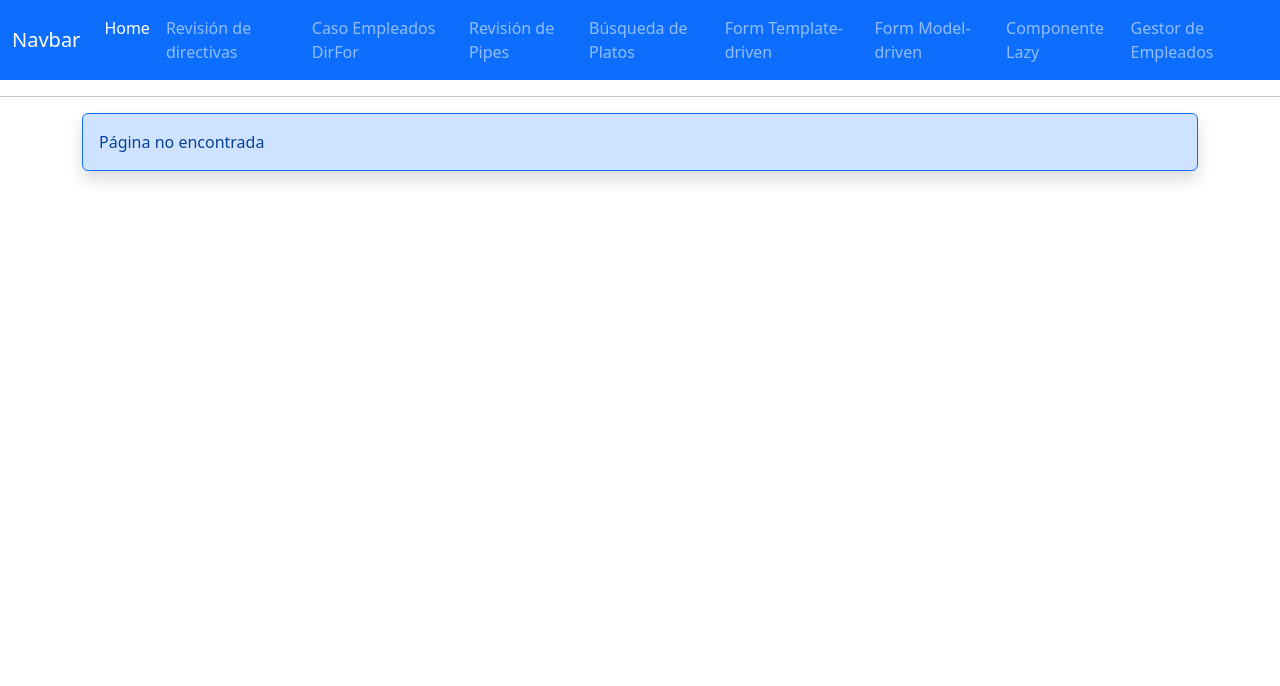
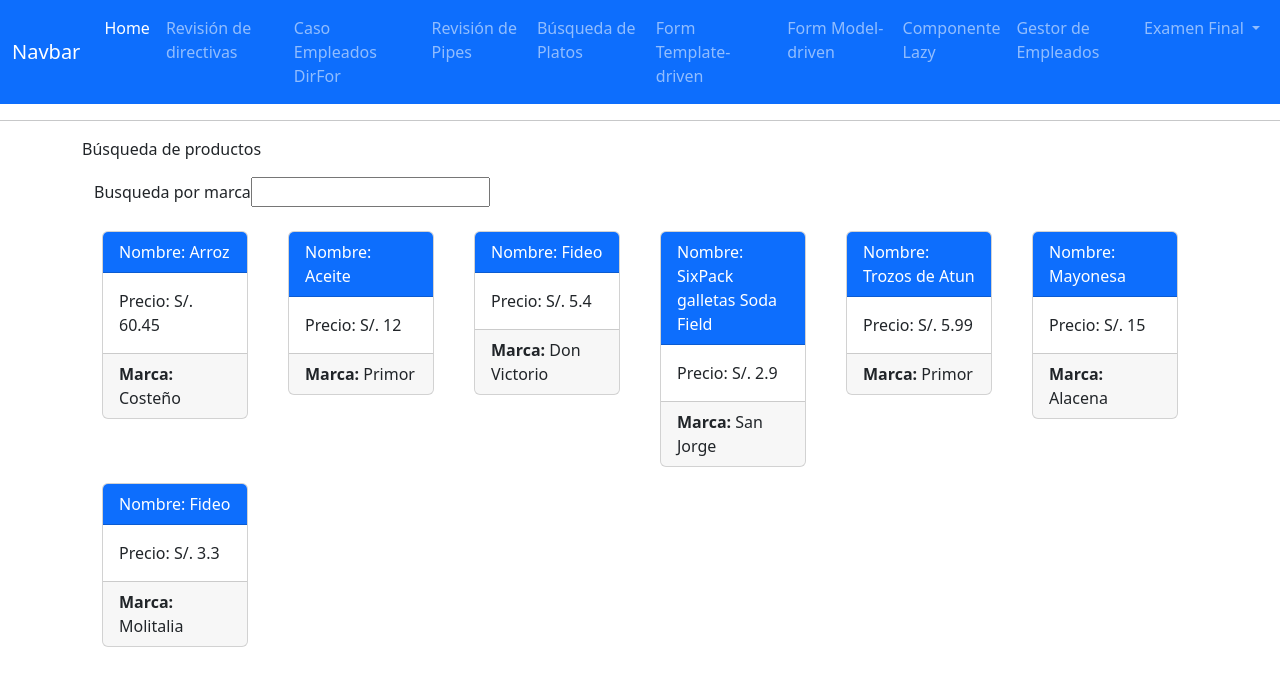
Before and after one commit to gustavo2209/angularCap02, an Angular app: page /arreglo-productos in a window 1280 px wide. Shown: the top 686 px of the page. Built offline with nearby package versions, Linux system fonts and the light colour scheme.

Commit message:
actualizaciones

```diff
--- a/src/app/app-routing.module.ts
+++ b/src/app/app-routing.module.ts
@@ -1,5 +1,6 @@
 import { NgModule } from '@angular/core';
 import { RouterModule, Routes } from '@angular/router';
+import { ArregloProductosComponent } from './comp/arreglo-productos/arreglo-productos.component';
 import { BusquedaPlatosComponent } from './comp/busqueda-platos/busqueda-platos.component';
 import { DirectivaComponent } from './comp/directiva/directiva.component';
 import { EmpleadosComponent } from './comp/empleados/empleados.component';
@@ -9,6 +10,7 @@
 import { HomeComponent } from './comp/home/home.component';
 import { PageNotFoundComponent } from './comp/page-not-found/page-not-found.component';
 import { PipesComponent } from './comp/pipes/pipes.component';
+import { PlatosNIComponent } from './comp/platos-ni/platos-ni.component';
 
 const routes: Routes = [
   {path:'tuberias', component:PipesComponent},
@@ -20,6 +22,8 @@
   {path:'form-model', component:FormModelComponent},
   {path:'', loadChildren:()=> import('./modulo-secundario/secundario/secundario.module').then(m=>m.SecundarioModule)},
   {path:'gestor-empleado-api', component:GestorEmpleadoComponent},
+  {path:'platos-nacionales-internacionales', component:PlatosNIComponent},
+  {path:'arreglo-productos', component:ArregloProductosComponent},
   {path:'**', pathMatch:'full', component:PageNotFoundComponent}
 ];
 
--- /dev/null
+++ b/src/app/comp/arreglo-productos/arreglo-productos.component.html
@@ -0,0 +1,24 @@
+<div class="container">
+    <p>Búsqueda de productos</p>
+
+    <div class="container">
+        <label>Busqueda por marca</label>
+        <input type="text" [(ngModel)]="consulta" />
+    </div>
+
+    <div class="container mt-3">
+        <div class="row">
+            <div class="col col-2" *ngFor="let producto of productos | consultaProductos:consulta">
+                <div class="card m-2">
+                    <div class="card-header bg-primary text-white">
+                        Nombre: {{ producto.nombre }}
+                    </div>
+                    <div class="card-body">Precio: S/. {{ producto.precio }}</div>
+                    <div class="card-footer">
+                        <b>Marca:</b> {{ producto.marca }}
+                    </div>
+                </div>
+            </div>
+        </div>
+    </div>
+</div>
--- /dev/null
+++ b/src/app/comp/arreglo-productos/arreglo-productos.component.ts
@@ -0,0 +1,19 @@
+import { Component, OnInit } from '@angular/core';
+import { productos } from '../data';
+
+@Component({
+  selector: 'app-arreglo-productos',
+  templateUrl: './arreglo-productos.component.html',
+  styleUrls: ['./arreglo-productos.component.css']
+})
+export class ArregloProductosComponent implements OnInit {
+
+  productos = productos;
+  consulta:string='';
+
+  constructor() { }
+
+  ngOnInit(): void {
+  }
+
+}
--- a/src/app/comp/data.ts
+++ b/src/app/comp/data.ts
@@ -88,3 +88,70 @@
       id:5, nombre:'Aji de gallina', precio:16.43, descripcion:'A base de aji amarillo con pollo deshilachado'
     }
   ]
+
+  export const platosInternacionales:any[]=[
+    {
+      id: 1,
+      nombre: "Lasagna",
+      precio: 60.45,
+      descripcion: "Es un plato a base de pasta roja"
+    },
+    {
+      id: 2,
+      nombre: "Paella",
+      precio: 56.45,
+      descripcion: "Es un plato a base de arroz con todas las carnes"
+    },
+  ]
+
+  export const productos:any[]=[
+    {
+      id: 1,
+      nombre: "Arroz",
+      marca: "Costeño",
+      precio: 60.45
+
+    },
+    {
+      id: 2,
+      nombre: "Aceite",
+      marca: "Primor",
+      precio: 12.00
+
+    },
+    {
+      id: 3,
+      nombre: "Fideo",
+      marca: "Don Victorio",
+      precio: 5.40
+
+    },
+    {
+      id: 4,
+      nombre: "SixPack galletas Soda Field",
+      marca: "San Jorge",
+      precio: 2.90
+
+    },
+    {
+      id: 5,
+      nombre: "Trozos de Atun",
+      marca: "Primor",
+      precio: 5.99
+
+    },
+    {
+      id: 6,
+      nombre: "Mayonesa",
+      marca: "Alacena",
+      precio: 15.00
+
+    },
+    {
+      id: 7,
+      nombre: "Fideo",
+      marca: "Molitalia",
+      precio: 3.30
+
+    }
+  ]
--- a/src/app/comp/navegador/navegador.component.html
+++ b/src/app/comp/navegador/navegador.component.html
@@ -33,6 +33,15 @@
           <li class="nav-item">
             <a class="nav-link" routerLink="gestor-empleado-api">Gestor de Empleados</a>
           </li>
+          <li class="nav-item dropdown">
+            <a class="nav-link dropdown-toggle" href="#" id="navbarDropdown" role="button" data-bs-toggle="dropdown" aria-expanded="false">
+              Examen Final
+            </a>
+            <ul class="dropdown-menu" aria-labelledby="navbarDropdown">
+              <li><a class="dropdown-item" routerLink="platos-nacionales-internacionales">Platos Nacionales e Internacionales</a></li>
+              <li><a class="dropdown-item" routerLink="arreglo-productos">Arreglo de Productos</a></li>
+            </ul>
+          </li>
         </ul>
       </div>
     </div>
--- /dev/null
+++ b/src/app/comp/platos-ni/platos-ni.component.html
@@ -0,0 +1,45 @@
+<div class="container">
+    <p class="lead fs-2">Platos Nacionales</p>
+    <button (click)="mostrarPlatosN()" class="btn btn-info">Mostrar platos nacionales</button>
+</div>
+
+<div class="container mt-3">
+    <div *ngIf="muestraPlatosN">
+        <div class="row">
+            <div class="col col-2" *ngFor="let platoNacional of platosN">
+                <div class="card m-2">
+                    <div class="card-header bg-primary text-white">
+                        Nombre: {{ platoNacional.nombre }}
+                    </div>
+                    <div class="card-body">Precio: {{ platoNacional.precio }}</div>
+                    <div class="card-footer">
+                        <b>Descripción:</b> {{ platoNacional.descripcion }}
+                    </div>
+                </div>
+            </div>
+        </div>
+    </div>
+</div>
+
+<div class="container mt-4">
+    <p class="lead fs-2">Platos Internacionales</p>
+    <button (click)="mostrarPlatosI()" class="btn btn-info">Mostrar platos internacionales</button>
+</div>
+
+<div class="container mt-3">
+    <div *ngIf="muestraPlatosI">
+        <div class="row">
+            <div class="col col-2" *ngFor="let platoInternacional of platosI">
+                <div class="card m-2">
+                    <div class="card-header bg-primary text-white">
+                        Nombre: {{ platoInternacional.nombre }}
+                    </div>
+                    <div class="card-body">Precio: {{ platoInternacional.precio }}</div>
+                    <div class="card-footer">
+                        <b>Descripción:</b> {{ platoInternacional.descripcion }}
+                    </div>
+                </div>
+            </div>
+        </div>
+    </div>
+</div>
--- /dev/null
+++ b/src/app/comp/platos-ni/platos-ni.component.ts
@@ -0,0 +1,30 @@
+import { Component, OnInit } from '@angular/core';
+import { platos, platosInternacionales } from '../data';
+
+@Component({
+  selector: 'app-platos-ni',
+  templateUrl: './platos-ni.component.html',
+  styleUrls: ['./platos-ni.component.css']
+})
+export class PlatosNIComponent implements OnInit {
+
+  muestraPlatosN:boolean=false;
+  muestraPlatosI:boolean=false;
+
+  platosN = platos;
+  platosI = platosInternacionales;
+
+  mostrarPlatosN(){
+    this.muestraPlatosN =!this.muestraPlatosN;
+  }
+
+  mostrarPlatosI(){
+    this.muestraPlatosI =!this.muestraPlatosI;
+  }
+
+  constructor() { }
+
+  ngOnInit(): void {
+  }
+
+}
--- /dev/null
+++ b/src/app/pipes/consulta-productos.pipe.ts
@@ -0,0 +1,19 @@
+import { Pipe, PipeTransform } from '@angular/core';
+
+@Pipe({
+  name: 'consultaProductos'
+})
+export class ConsultaProductosPipe implements PipeTransform {
+
+  transform(value: any[], consulta: string): any {
+    const resultado = [];
+
+    for(const producto of value){
+      if(producto.marca.toLowerCase().indexOf(consulta.toLowerCase()) > -1){
+        resultado.push(producto);
+      }
+    }
+    return resultado;
+  }
+
+}
```
Also changed, not shown: src/app/app.module.ts (+7 -1 lines), src/app/comp/arreglo-productos/arreglo-productos.component.css (added), src/app/comp/platos-ni/platos-ni.component.css (added).
